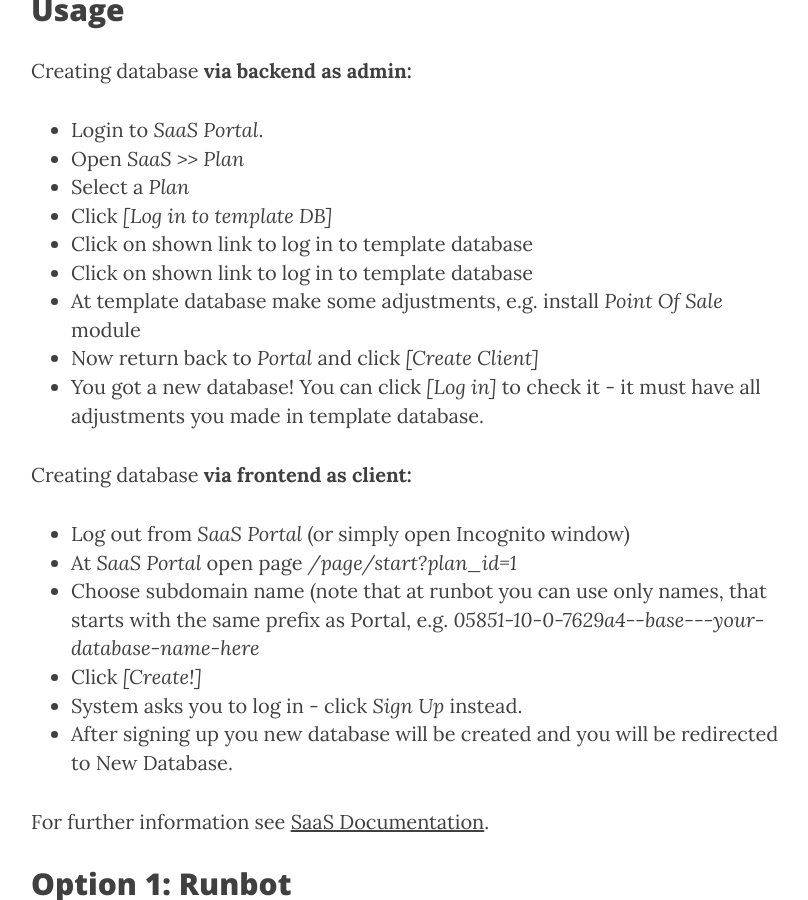
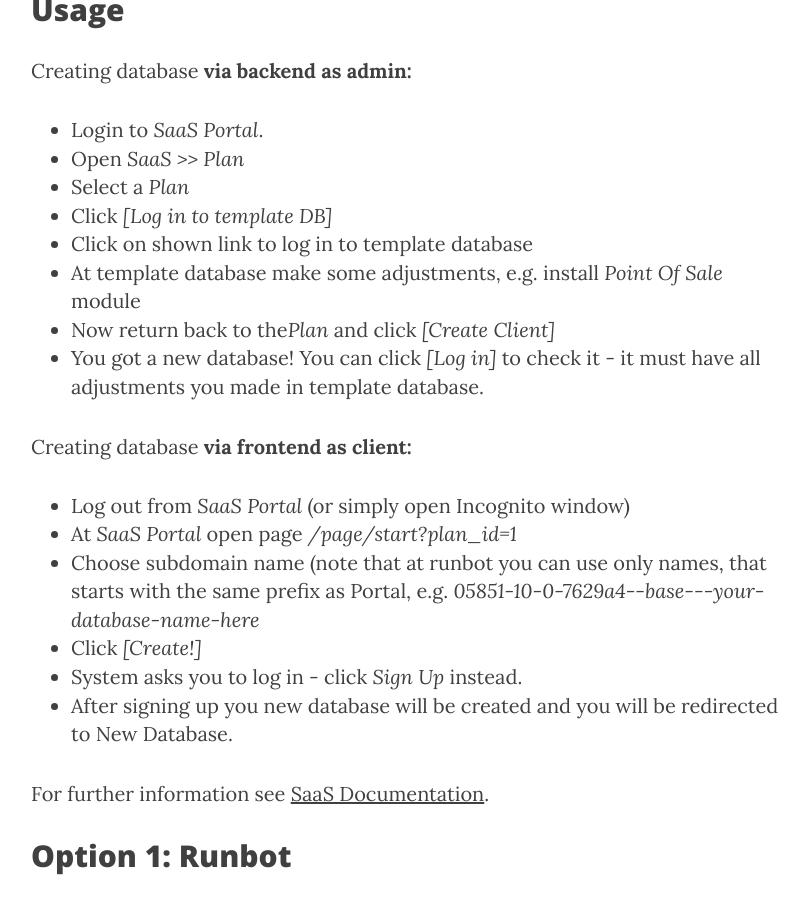
Before and after one commit to it-projects-llc/odoo-saas-tools, a Jekyll site: the page built from getting-started/index.html, in a window 1280 px wide and 900 px high, scrolled down 685 px. Shown: the whole window, without its empty margins (234-1042 px from the left). Built offline with Jekyll 4.4.1, drawn with Linux system fonts in a browser that asks for light colours; nearby versions of some CDN libraries.

Commit message:
Create index.html

```diff
--- a/getting-started/index.html
+++ b/getting-started/index.html
@@ -18,9 +18,8 @@
             <li>Select a <em>Plan</em></li>
             <li>Click <em>[Log in to template DB]</em></li>
             <li>Click on shown link to log in to template database</li>
-            <li>Click on shown link to log in to template database</li>
             <li>At template database make some adjustments, e.g. install <em>Point Of Sale</em> module</li>
-            <li>Now return back to <em>Portal</em> and click <em>[Create Client]</em></li>
+            <li>Now return back to the<em>Plan</em> and click <em>[Create Client]</em></li>
             <li>You got a new database! You can click <em>[Log in]</em> to check it - it must have all adjustments you made in template database.</li>
         </ul>
     </p>
```
